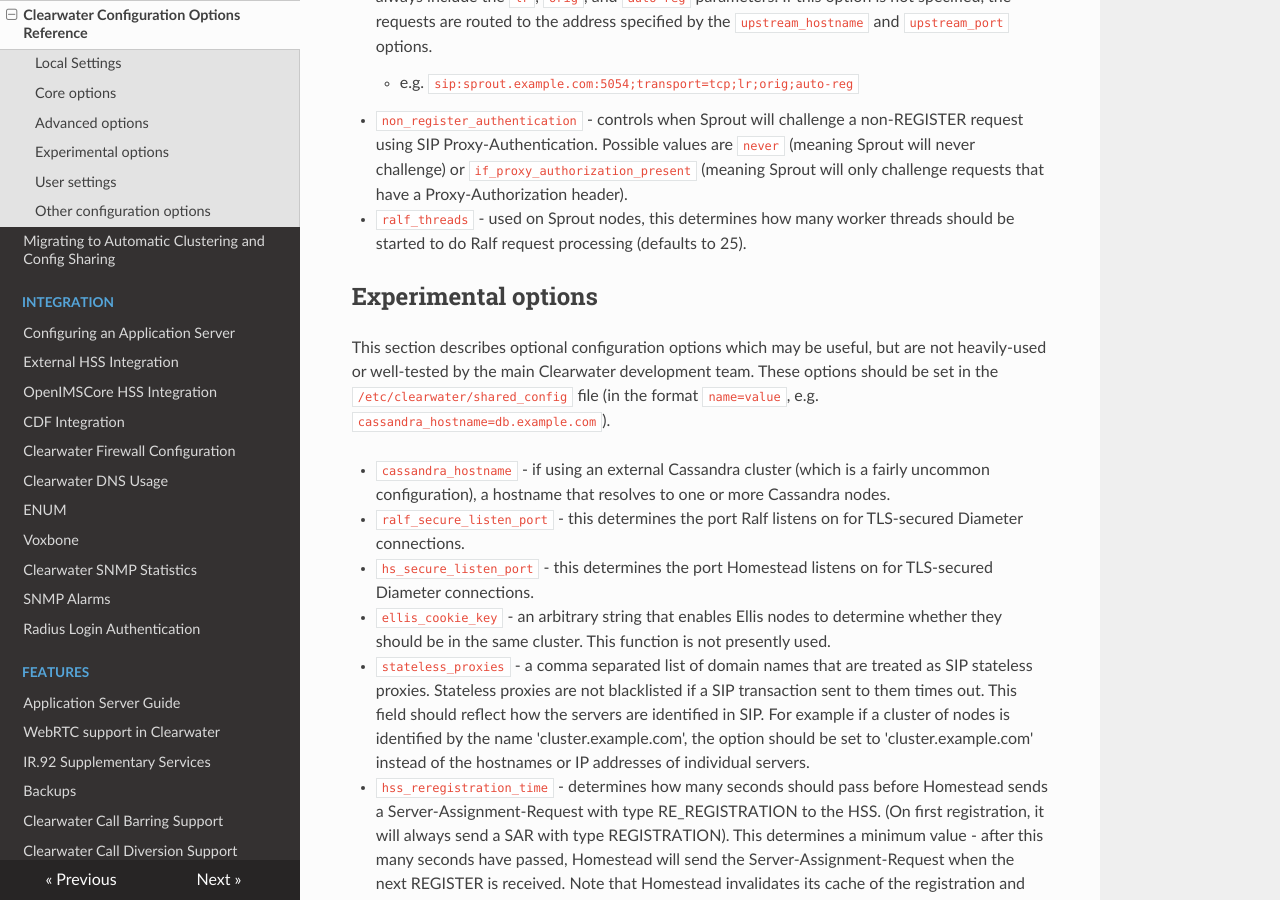
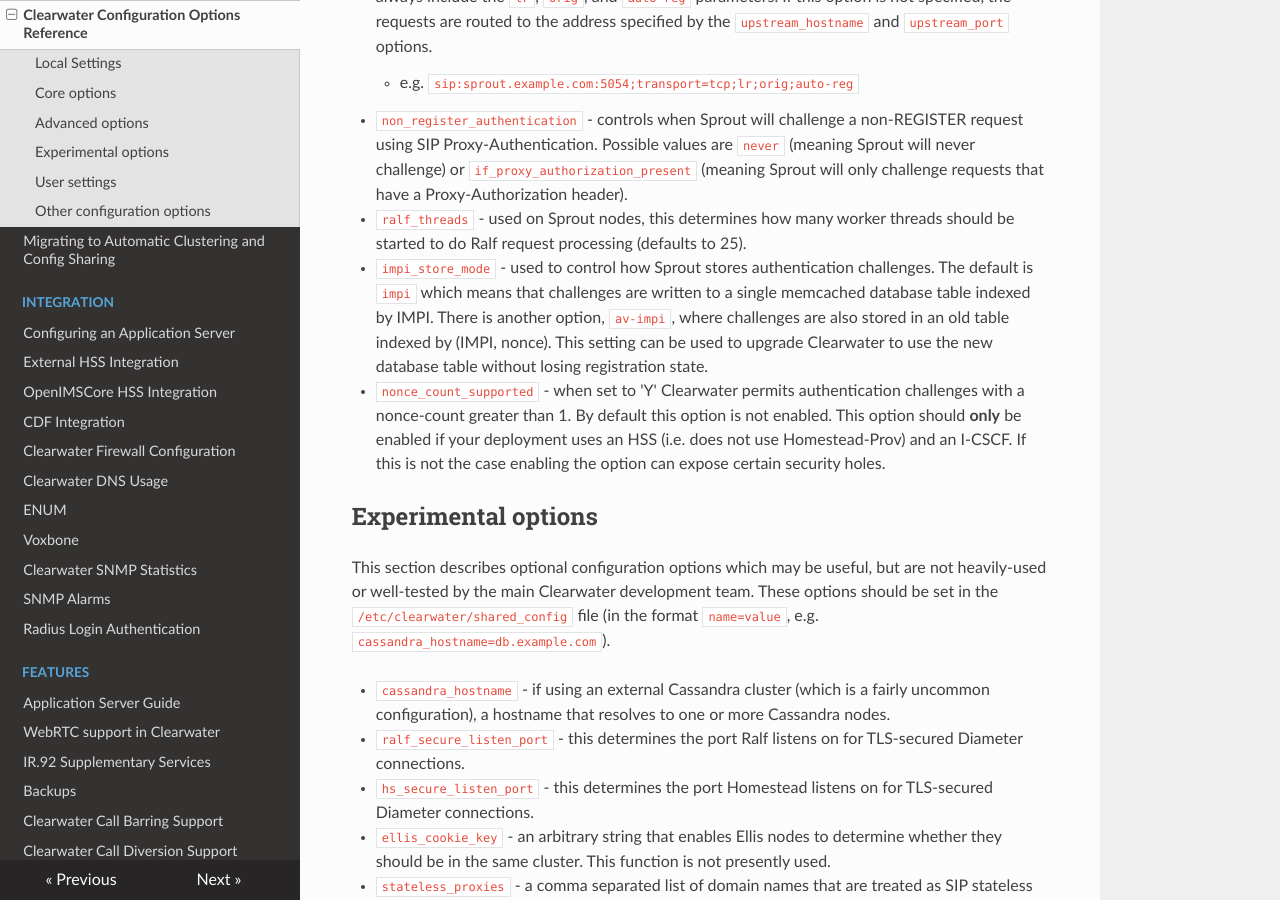
Before and after one commit to Metaswitch/clearwater-readthedocs, an MkDocs documentation site: the page built from docs/Clearwater_Configuration_Options_Reference.md, in a window 1280 px wide and 900 px high, scrolled down 7347 px. Built offline with MkDocs 1.6.1, drawn with Linux system fonts in a browser that asks for light colours; nearby versions of some CDN libraries; old or Windows-style settings are respelled for this version of MkDocs.

Commit message:
Add documentation for nonce-count config options

```diff
--- a/docs/Clearwater_Configuration_Options_Reference.md
+++ b/docs/Clearwater_Configuration_Options_Reference.md
@@ -130,6 +130,8 @@ This section describes optional configuration options, particularly for ensuring
     * e.g. `sip:sprout.example.com:5054;transport=tcp;lr;orig;auto-reg`
 * `non_register_authentication` - controls when Sprout will challenge a non-REGISTER request using SIP Proxy-Authentication. Possible values are `never` (meaning Sprout will never challenge) or `if_proxy_authorization_present` (meaning Sprout will only challenge requests that have a Proxy-Authorization header).
 * `ralf_threads` - used on Sprout nodes, this determines how many worker threads should be started to do Ralf request processing (defaults to 25).
+* `impi_store_mode` - used to control how Sprout stores authentication challenges. The default is `impi` which means that challenges are written to a single memcached database table indexed by IMPI. There is another option, `av-impi`, where challenges are also stored in an old table indexed by (IMPI, nonce). This setting can be used to upgrade Clearwater to use the new database table without losing registration state.
+* `nonce_count_supported` - when set to 'Y' Clearwater permits authentication challenges with a nonce-count greater than 1. By default this option is not enabled. This option should **only** be enabled if your deployment uses an HSS (i.e. does not use Homestead-Prov) and an I-CSCF. If this is not the case enabling the option can expose certain security holes.
 
 ## Experimental options
 
```
